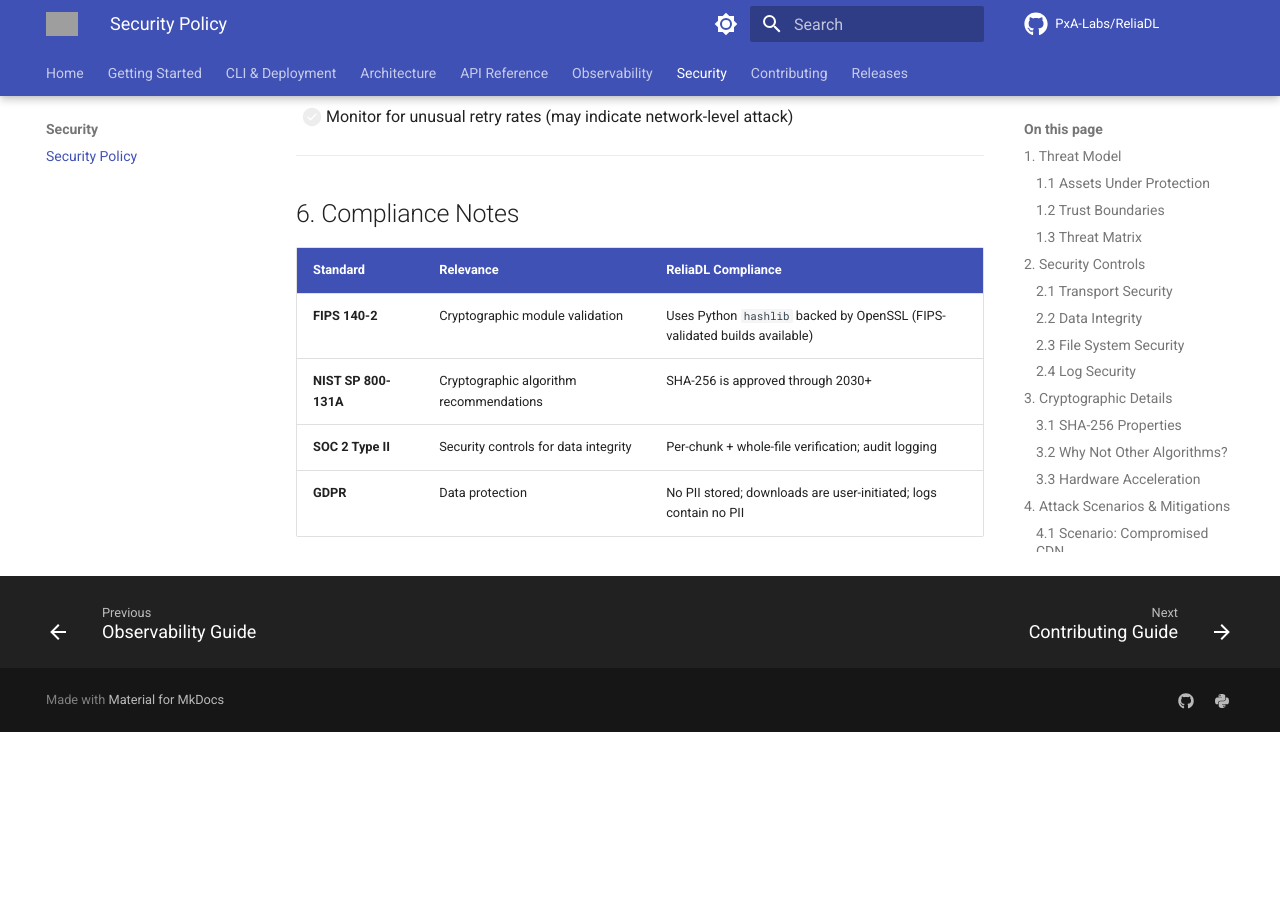
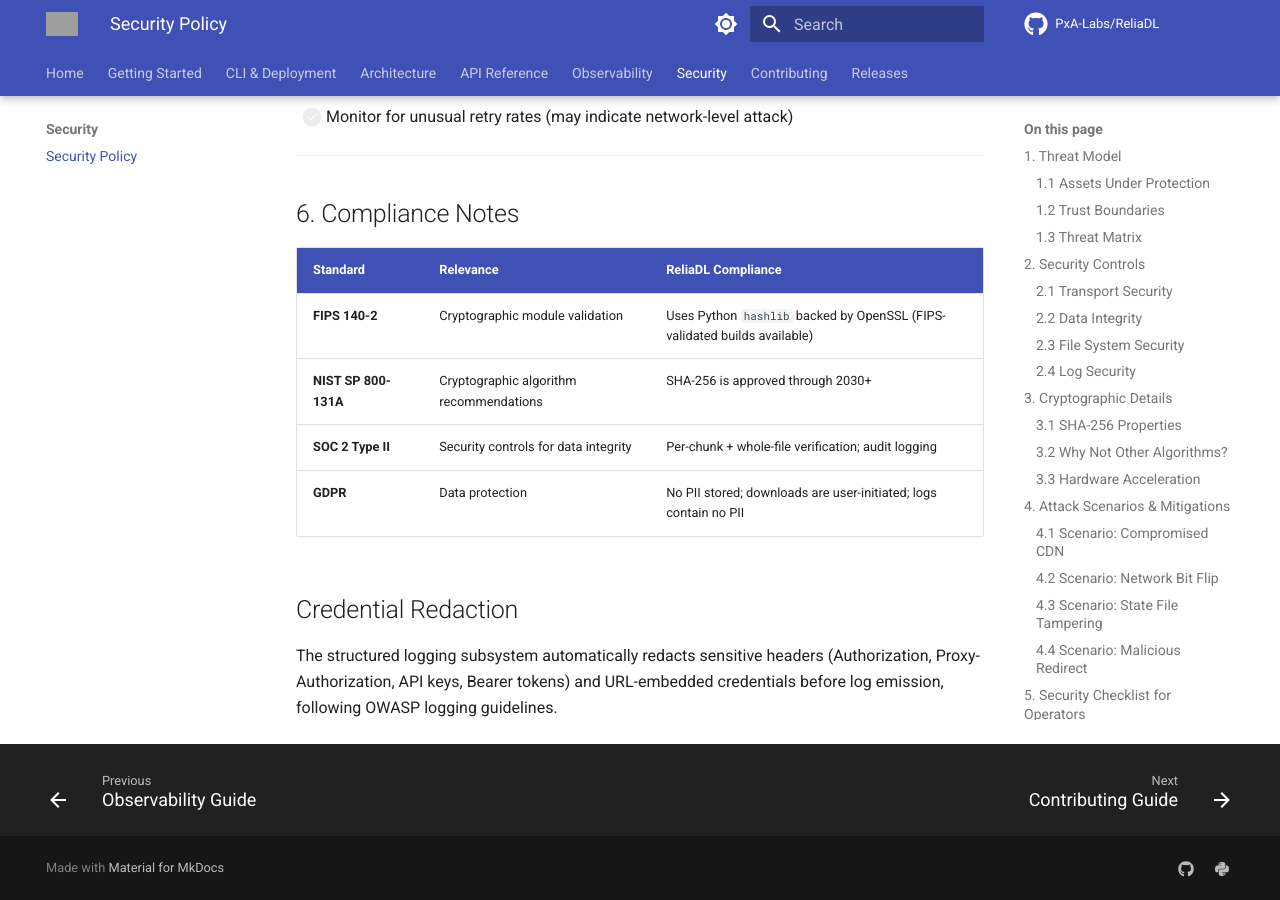
Before and after one commit to PxA-Labs/ReliaDL, an MkDocs documentation site: the page built from docs/SECURITY.md, in a window 1280 px wide and 900 px high, scrolled down 7015 px. Built offline with MkDocs 1.6.1 and Material for MkDocs 9.7.7, drawn with Linux system fonts in a browser that asks for light colours; comment, search, counter and statistics services are not loaded; the version menu is left out; before the commit the page ends 7747 px from its top, so only the background shows below that; grey boxes are pictures that could not be loaded.

Commit message:
docs: document credential redaction in SECURITY.md

```diff
--- a/docs/SECURITY.md
+++ b/docs/SECURITY.md
@@ -245,3 +245,9 @@ Mitigation:
 
 
 <!-- Last reviewed: 2026-11-02 -->
+
+
+
+## Credential Redaction
+
+The structured logging subsystem automatically redacts sensitive headers (Authorization, Proxy-Authorization, API keys, Bearer tokens) and URL-embedded credentials before log emission, following OWASP logging guidelines.
```
